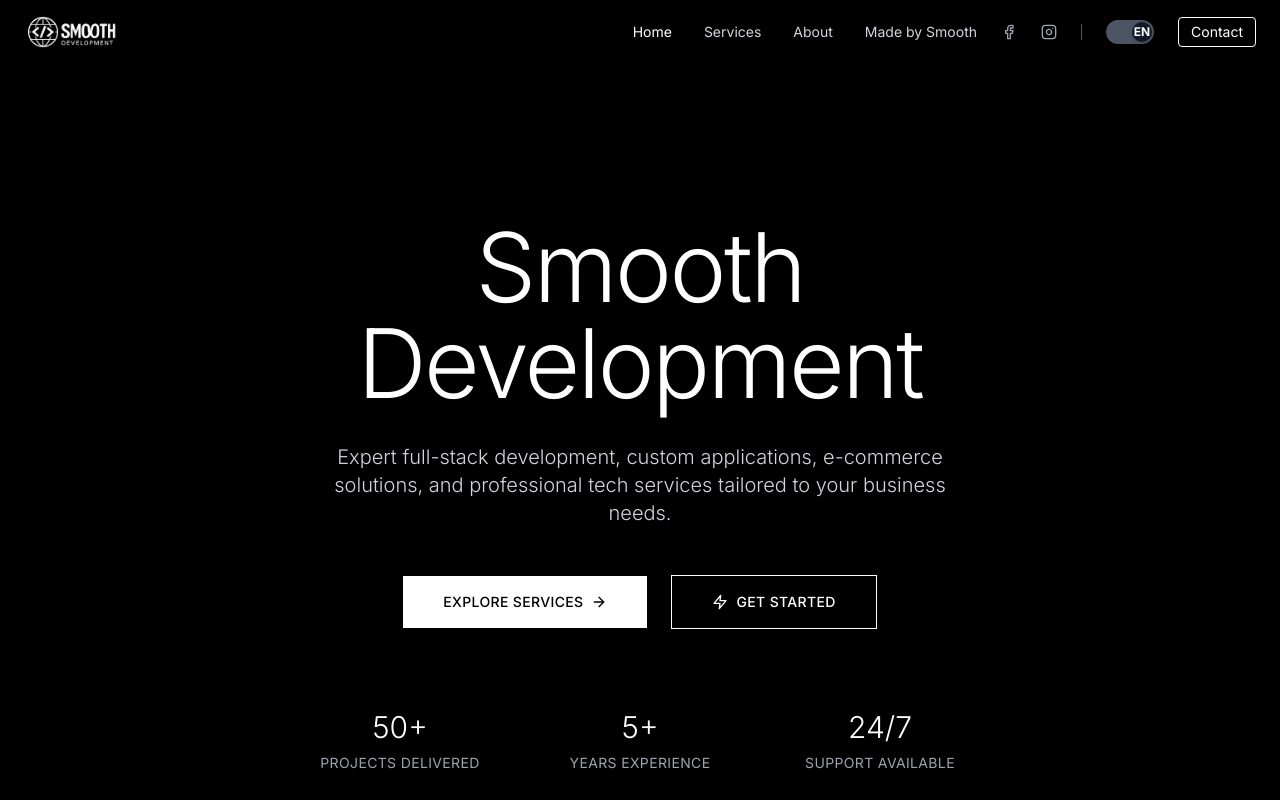
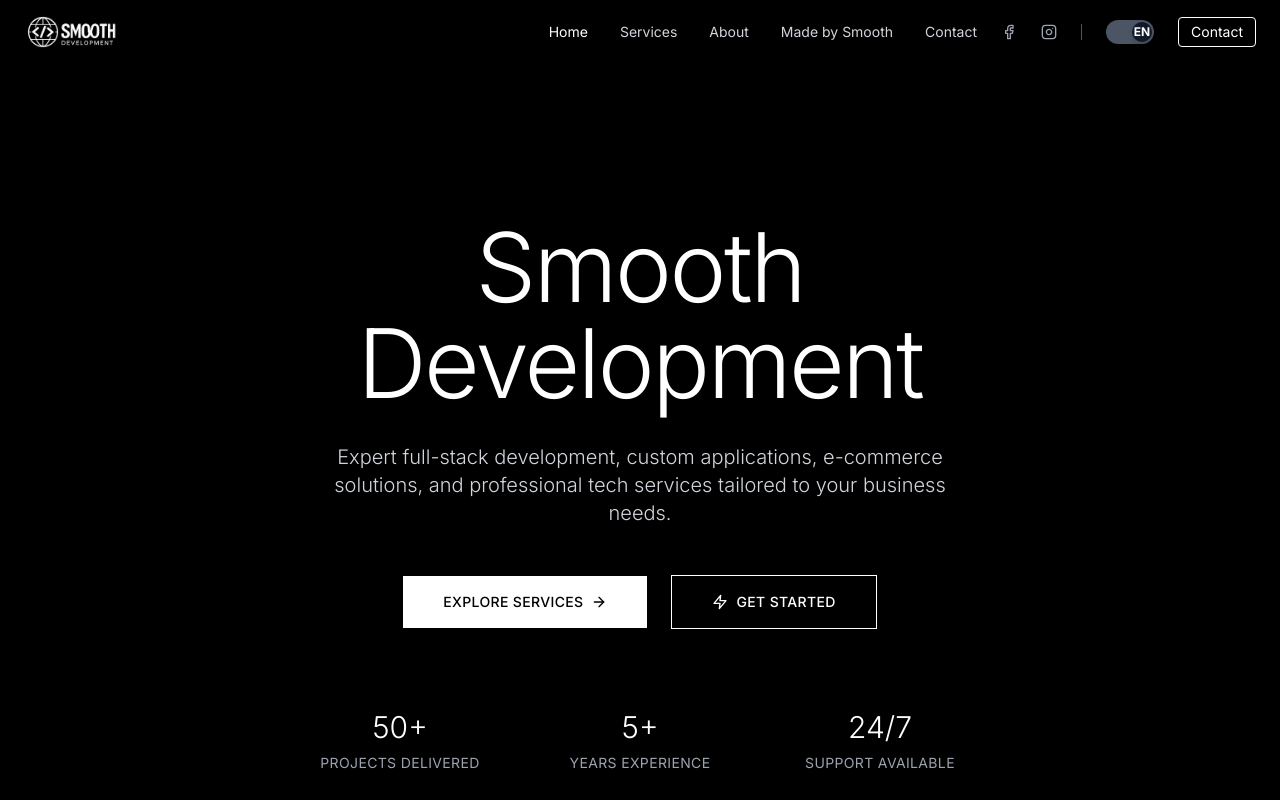
Before and after one commit to MarekSmooth/Smooth-dev, a React (Vite) app: page / in a window 1280 px wide. Shown: the top 800 px of the page. Built offline with nearby package versions, Linux system fonts and the light colour scheme.

Commit message:
Fix Contact button to navigate to ContactPage

```diff
--- a/src/components/Header.tsx
+++ b/src/components/Header.tsx
@@ -24,7 +24,7 @@ const Header: React.FC = () => {
     { path: '/services', label: t('nav.services') },
     { path: '/about', label: t('nav.about') },
     { path: '/made-by-smooth', label: t('nav.made') },
-    { id: 'contact', label: t('nav.contact') },
+    { path: '/contact', label: t('nav.contact') },
   ];
 
   const isActivePath = (path: string) => {
@@ -65,8 +65,7 @@ const Header: React.FC = () => {
           <div className="flex items-center space-x-6 ml-auto">
             {/* Navigation Items */}
             <nav className="flex items-center space-x-8">
-              {navigationItems.filter(item => item.id !== 'contact').map((item) => (
-                item.path ? (
+              {navigationItems.map((item) => (
                 <Link
                   key={item.path}
                   to={item.path}
@@ -82,19 +81,6 @@ const Header: React.FC = () => {
                 >
                   {item.label}
                 </Link>
-                ) : (
-                  <button
-                    key={item.id}
-                    onClick={() => scrollToSection(item.id)}
-                    className={`transition-colors duration-200 font-normal text-sm ${
-                      isHomePage
-                        ? 'text-gray-300 hover:text-white'
-                        : 'text-gray-300 hover:text-white'
-                    }`}
-                  >
-                    {item.label}
-                  </button>
-                )
               ))}
             </nav>
 
@@ -133,8 +119,8 @@ const Header: React.FC = () => {
             <LanguageToggle />
 
             {/* Contact Button - moved after language toggle */}
-            <button
-              onClick={() => scrollToSection('contact')}
+            <Link
+              to="/contact"
               className={`transition-colors duration-200 font-normal text-sm border border-white px-3 py-1 rounded text-white hover:bg-white hover:text-black ${
                 isHomePage
                   ? ''
@@ -142,7 +128,7 @@ const Header: React.FC = () => {
               }`}
             >
               {t('nav.contact')}
-            </button>
+            </Link>
           </div>
         </div>
       </div>
```
Lines whose indentation alone changed are shown as unchanged.
